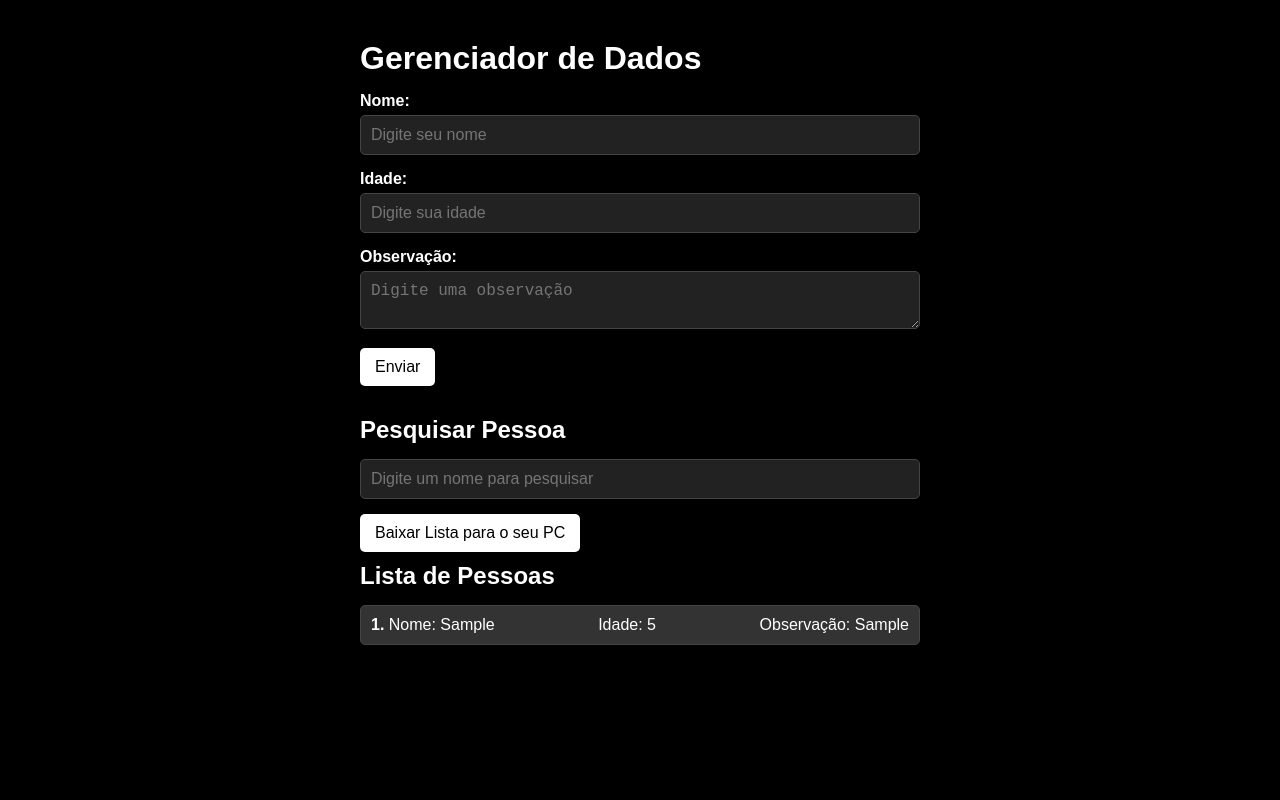
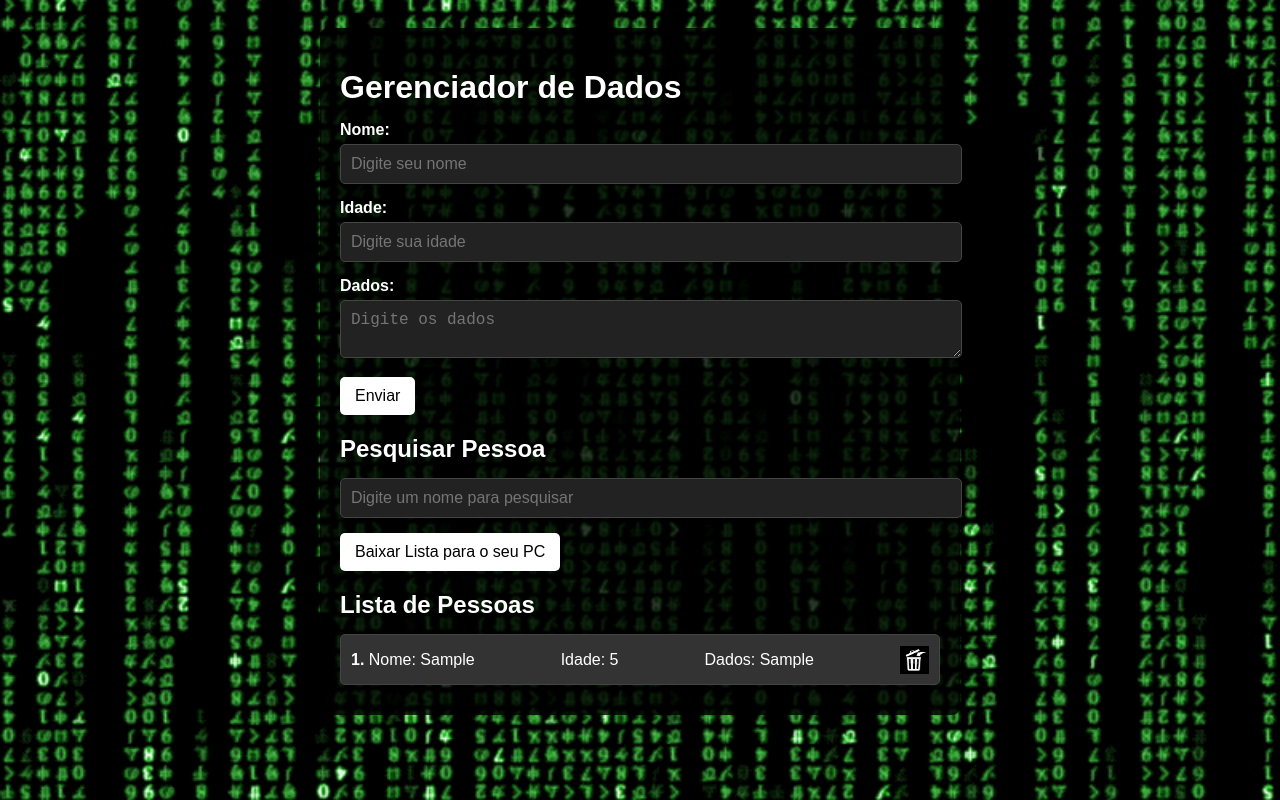
Before and after one commit to Menezes999/lista-negra, a plain HTML site: page index.html in a window 1280 px wide. Both pictures are taken after typing "Sample", "5", "Sample" into the empty fields and a click on the button "Enviar". Drawn offline with Linux system fonts and the light colour scheme.

Commit message:
Update index.html

```diff
--- a/index.html
+++ b/index.html
@@ -5,30 +5,24 @@
   <meta name="viewport" content="width=device-width, initial-scale=1.0">
   <title>Formulário e Lista</title>
   <style>
-    * {
-      margin: 0;
-      padding: 0;
-      box-sizing: border-box;
-    }
-
     body {
       font-family: Arial, sans-serif;
-      background-color: #000; /* Fundo preto */
-      color: #fff; /* Texto branco */
+      background: url('codigo.gif') no-repeat center center fixed;
+      background-size: cover;
+      color: #fff;
       padding: 20px;
     }
 
     .container {
       max-width: 600px;
       margin: 0 auto;
-      background: #000; /* Fundo do container preto */
+      background: rgba(0, 0, 0, 0.8);
       padding: 20px;
       border-radius: 8px;
-      box-shadow: 0 2px 4px rgba(0, 0, 0, 0.3);
     }
 
     h1, h2 {
-      color: #fff; /* Títulos brancos */
+      color: #fff;
       margin-bottom: 15px;
     }
 
@@ -40,39 +34,38 @@
       display: block;
       margin-bottom: 5px;
       font-weight: bold;
-      color: #fff; /* Texto das labels em branco */
+      color: #fff;
     }
 
     input[type="text"], input[type="number"], textarea, #search {
       width: 100%;
       padding: 10px;
       margin-bottom: 15px;
-      border: 1px solid #444; /* Borda escura */
+      border: 1px solid #444;
       border-radius: 5px;
       font-size: 16px;
-      background-color: #222; /* Fundo escuro */
-      color: #fff; /* Texto branco */
+      background-color: #222;
+      color: #fff;
     }
 
     input[type="text"]:focus, input[type="number"]:focus, textarea:focus, #search:focus {
-      border-color: #fff; /* Borda branca ao focar */
+      border-color: #fff;
       outline: none;
     }
 
     button {
       display: inline-block;
-      background: #fff; /* Botão branco */
-      color: #000; /* Texto preto */
+      background: #fff;
+      color: #000;
       border: none;
       padding: 10px 15px;
       border-radius: 5px;
       cursor: pointer;
       font-size: 16px;
-      margin-bottom: 10px;
     }
 
     button:hover {
-      background: #ccc; /* Branco acinzentado ao passar o mouse */
+      background: #ccc;
     }
 
     .list {
@@ -82,8 +75,8 @@
     .list-item {
       padding: 10px;
       margin-bottom: 10px;
-      background: #333; /* Fundo mais escuro para os itens da lista */
-      border: 1px solid #444; /* Borda escura */
+      background: #333;
+      border: 1px solid #444;
       border-radius: 5px;
       display: flex;
       align-items: center;
@@ -92,19 +85,19 @@
 
     .list-item p {
       margin: 0;
-      color: #fff; /* Texto branco */
+      color: #fff;
     }
 
     .delete-icon {
-      cursor: pointer; /* Mostra que é clicável */
-      width: 29px; /* Tamanho menor da imagem */
-      height: 29px; /* Tamanho menor da imagem */
-      object-fit: contain; /* Ajusta a proporção da imagem */
-      transition: transform 0.2s ease-in-out; /* Efeito de aumento ao passar o mouse */
+      cursor: pointer;
+      width: 29px;
+      height: 29px;
+      object-fit: contain;
+      transition: transform 0.2s ease-in-out;
     }
 
     .delete-icon:hover {
-      transform: scale(1.2); /* Aumenta a imagem ao passar o mouse */
+      transform: scale(1.2);
     }
   </style>
 </head>
@@ -119,8 +112,8 @@
       <label for="age">Idade:</label>
       <input type="number" id="age" placeholder="Digite sua idade" required>
 
-      <label for="obs">Observação:</label>
-      <textarea id="obs" placeholder="Digite uma observação" required></textarea>
+      <label for="obs">Dados:</label>
+      <textarea id="obs" placeholder="Digite os dados" required></textarea>
 
       <button type="submit">Enviar</button>
     </form>
@@ -128,7 +121,7 @@
     <h2>Pesquisar Pessoa</h2>
     <input type="text" id="search" placeholder="Digite um nome para pesquisar">
 
-    <button id="downloadButton">Baixar Lista para o seu PC</button>
+    <button id="downloadBtn">Baixar Lista para o seu PC</button>
 
     <h2>Lista de Pessoas</h2>
     <div class="list" id="dataList"></div>
@@ -138,9 +131,8 @@
     const form = document.getElementById('dataForm');
     const dataList = document.getElementById('dataList');
     const search = document.getElementById('search');
-    const downloadButton = document.getElementById('downloadButton');
+    const downloadBtn = document.getElementById('downloadBtn');
 
-    // Função para renderizar a lista
     function renderList(filter = '') {
       const savedData = JSON.parse(localStorage.getItem('dataList')) || [];
       dataList.innerHTML = '';
@@ -155,13 +147,33 @@
         entry.innerHTML = `
           <p><strong>${index + 1}.</strong> Nome: <span>${item.name}</span></p>
           <p>Idade: <span>${item.age}</span></p>
-          <p>Observação: <span>${item.obs}</span></p>
+          <p>Dados: <span>${item.obs}</span></p>
+          <img
+            src="lixeira-ou-lixo-pode-simbolo-icone-em-fundo-escuro-400-120849870.jpg"
+            alt="Excluir"
+            class="delete-icon"
+            data-index="${index}"
+            title="Apagar">
         `;
         dataList.appendChild(entry);
       });
+
+      const deleteIcons = document.querySelectorAll('.delete-icon');
+      deleteIcons.forEach(icon => {
+        icon.addEventListener('click', (event) => {
+          const indexToDelete = event.target.getAttribute('data-index');
+          deleteEntry(indexToDelete);
+        });
+      });
     }
 
-    // Função para salvar no LocalStorage
+    function deleteEntry(index) {
+      const savedData = JSON.parse(localStorage.getItem('dataList')) || [];
+      savedData.splice(index, 1);
+      localStorage.setItem('dataList', JSON.stringify(savedData));
+      renderList(search.value);
+    }
+
     form.addEventListener('submit', (event) => {
       event.preventDefault();
 
@@ -177,27 +189,30 @@
       renderList();
     });
 
-    // Função de busca
     search.addEventListener('input', (event) => {
       const filter = event.target.value;
       renderList(filter);
     });
 
-    // Função para baixar a lista como arquivo .txt
-    downloadButton.addEventListener('click', () => {
+    downloadBtn.addEventListener('click', () => {
       const savedData = JSON.parse(localStorage.getItem('dataList')) || [];
-      let text = savedData.map((item, index) =>
-        `#${index + 1}\nNome: ${item.name}\nIdade: ${item.age}\nObservação: ${item.obs}\n`
-      ).join('\n') + "\nGalaky Developer";
+      let textContent = savedData.map(
+        (item, index) =>
+          `${index + 1}. Nome: ${item.name}\n   Idade: ${item.age}\n   Dados: ${item.obs}`
+      ).join('\n\n');
+      textContent += `\n\nGalaky Developer`;
 
-      const blob = new Blob([text], { type: 'text/plain' });
+      const blob = new Blob([textContent], { type: 'text/plain' });
+      const url = URL.createObjectURL(blob);
+
       const link = document.createElement('a');
-      link.href = URL.createObjectURL(blob);
-      link.download = 'lista_pessoas.txt';
+      link.href = url;
+      link.download = 'lista.txt';
       link.click();
+
+      URL.revokeObjectURL(url);
     });
 
-    // Renderizar lista inicial
     renderList();
   </script>
 </body>
```
